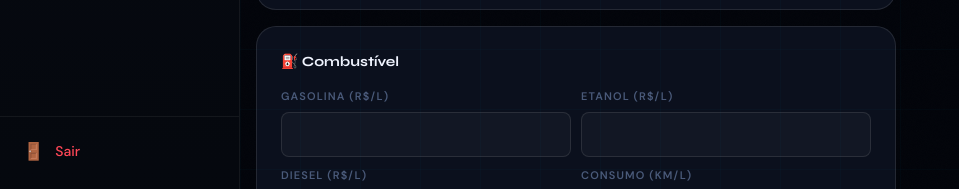
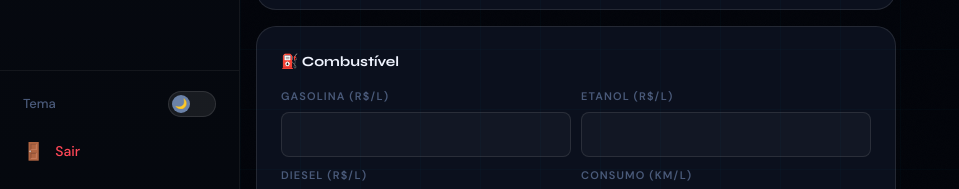
Before and after one commit to MarcosVGaspar/pilotofinanceiro, a Next.js app: page /dashboard/configuracoes in a window 1280 px wide. Shown: the part 611-800 px from the top of the page, without its empty margins (0-959 px from the left). Built offline with nearby package versions, Linux system fonts and the light colour scheme; no server answers.

Commit message:
Atualizar o Sidebar.tsx

```diff
--- a/src/components/shared/Sidebar.tsx
+++ b/src/components/shared/Sidebar.tsx
@@ -3,6 +3,7 @@ import React, { useState, useEffect, useCallback } from 'react'
 import Link from 'next/link'
 import { usePathname, useRouter } from 'next/navigation'
 import { createClient } from '@/lib/supabase/client'
+import ThemeToggle from './ThemeToggle'
 
 const nav = [
   { href: '/dashboard',                icon: '◉', label: 'Dashboard'      },
@@ -71,7 +72,11 @@ export default function Sidebar({ userName }: { userName: string }) {
         })}
       </nav>
 
-      <div style={{ padding: '12px 10px', borderTop: '1px solid var(--border)' }}>
+           <div style={{ padding: '12px 10px', borderTop: '1px solid var(--border)' }}>
+        <div style={{ display: 'flex', alignItems: 'center', justifyContent: 'space-between', padding: '8px 13px', marginBottom: '4px' }}>
+          <span style={{ fontSize: '13px', color: 'var(--text-3)', fontWeight: 500 }}>Tema</span>
+          <ThemeToggle />
+        </div>
         <button onClick={signOut}
           className="nav-link"
           style={{ width: '100%', color: 'var(--danger)', background: 'none', border: 'none' }}>
```
